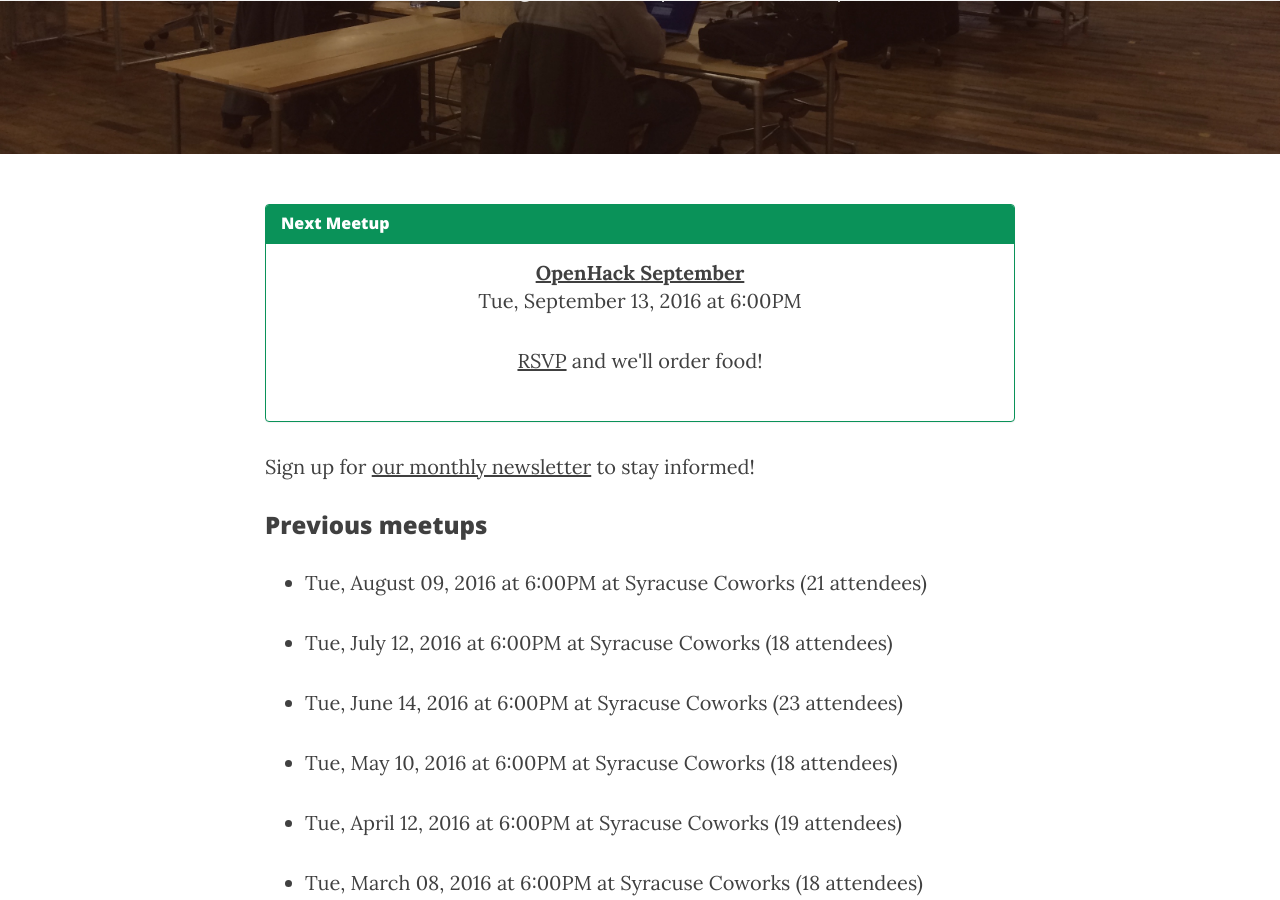
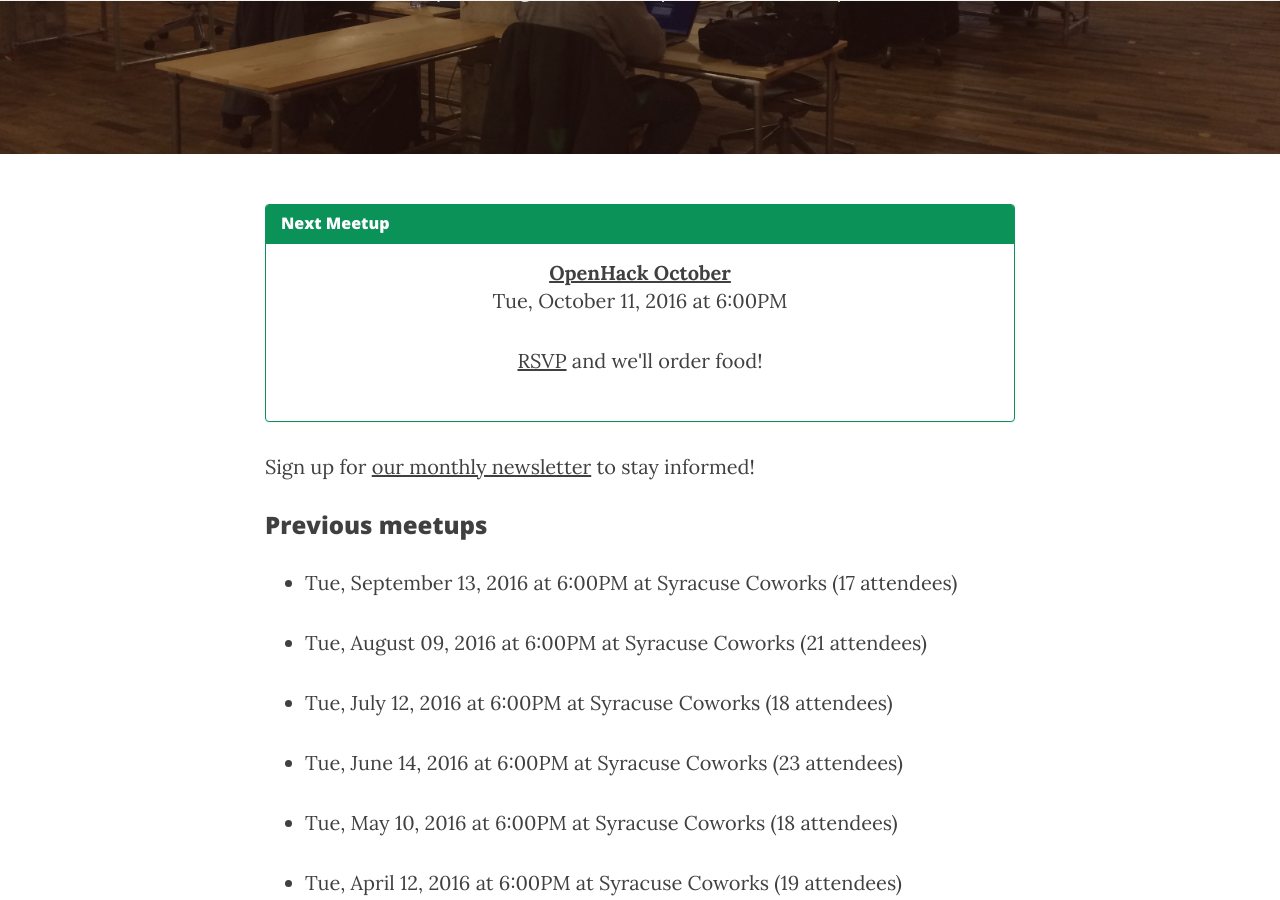
Before and after one commit to syracuseio/openhacksyr.github.io, a Jekyll site: the page built from events.md, in a window 1280 px wide and 900 px high, scrolled down 302 px. Built offline with Jekyll 4.4.1, drawn with Linux system fonts in a browser that asks for light colours; nearby versions of some CDN libraries.

Commit message:
Add October

```diff
--- a/_data/events.yaml
+++ b/_data/events.yaml
@@ -1,8 +1,13 @@
 ---
+- name: OpenHack October
+  date: 11-10-2016 at 6pm
+  location: coworks
+  rsvp_link: http://nextplex.com/syracuse-ny/calendar/events/44586-openhack-october
 - name: OpenHack September
   date: 13-9-2016 at 6pm
   location: coworks
   rsvp_link: http://nextplex.com/syracuse-ny/calendar/events/43365-openhack-september
+  attendees: 17
 - name: OpenHack August
   date: 9-8-2016 at 6pm
   location: coworks
```
